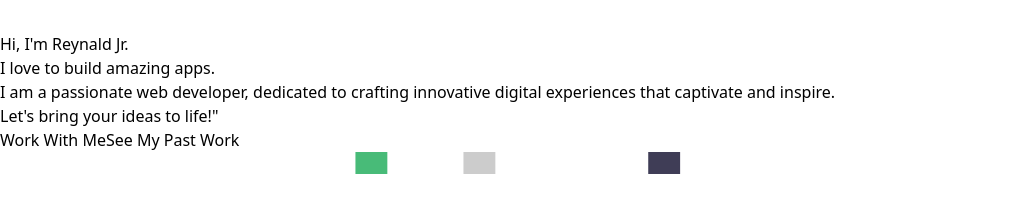
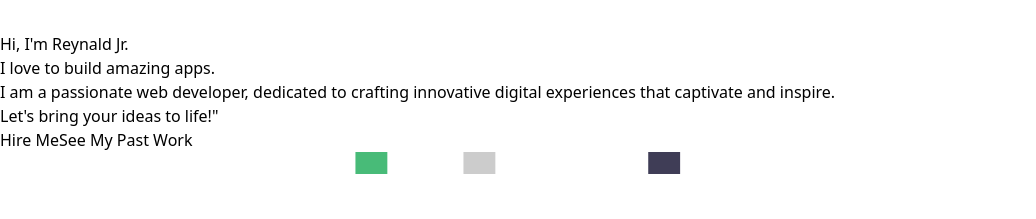
Before and after one commit to rjrom/Portfolio, a React (Vite) app: page / in a window 1280 px wide. Shown: the part 1320-1539 px from the top of the page, without its empty margins (0-1036 px from the left). Built offline with nearby package versions, Linux system fonts and the light colour scheme.

Commit message:
Update About.jsx

```diff
--- a/src/components/About.jsx
+++ b/src/components/About.jsx
@@ -17,7 +17,7 @@ export default function About() {
             <a
               href="#contact"
               className="inline-flex text-white bg-green-500 border-0 py-2 px-6 focus:outline-none hover:bg-green-600 rounded text-lg">
-              Work With Me
+              Hire Me
             </a>
             <a
               href="#projects"
```
